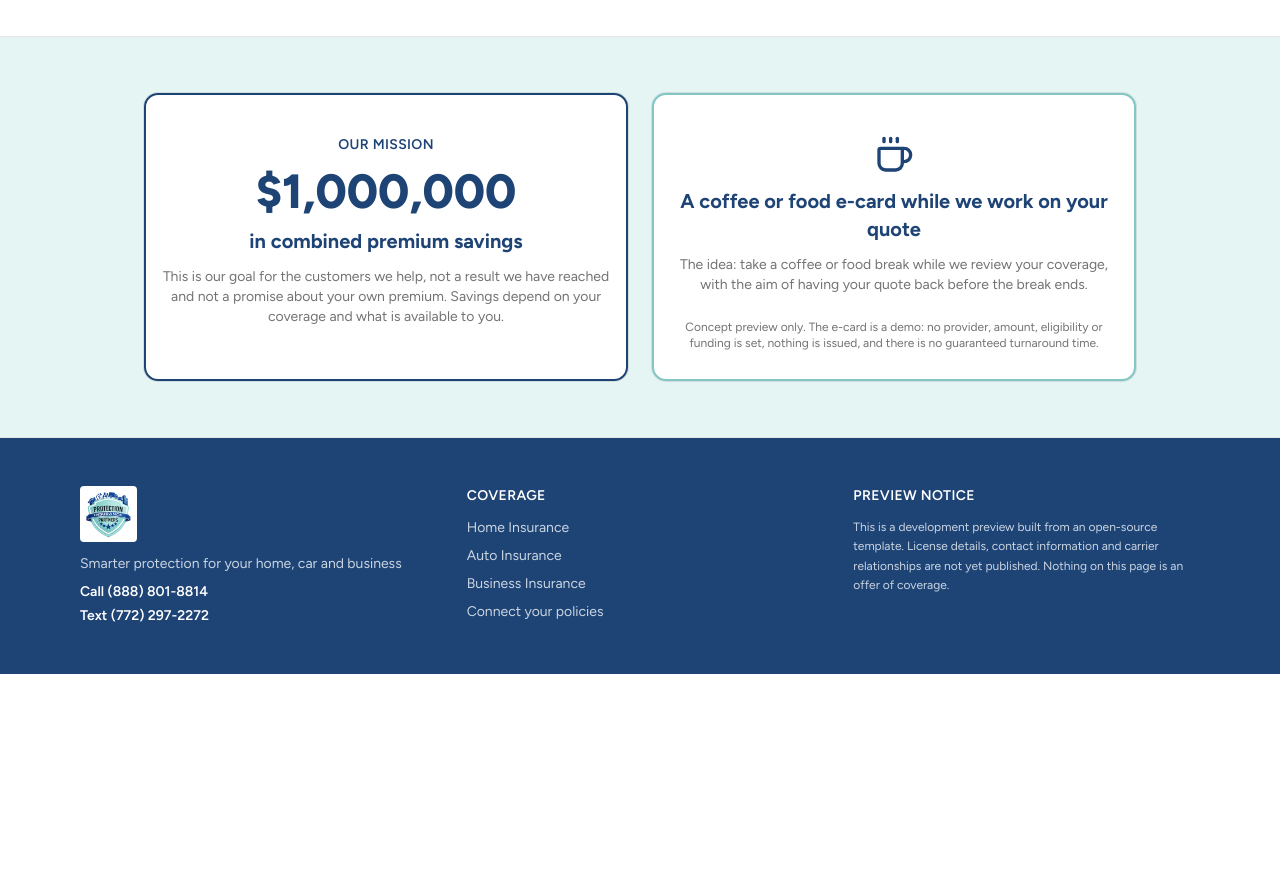
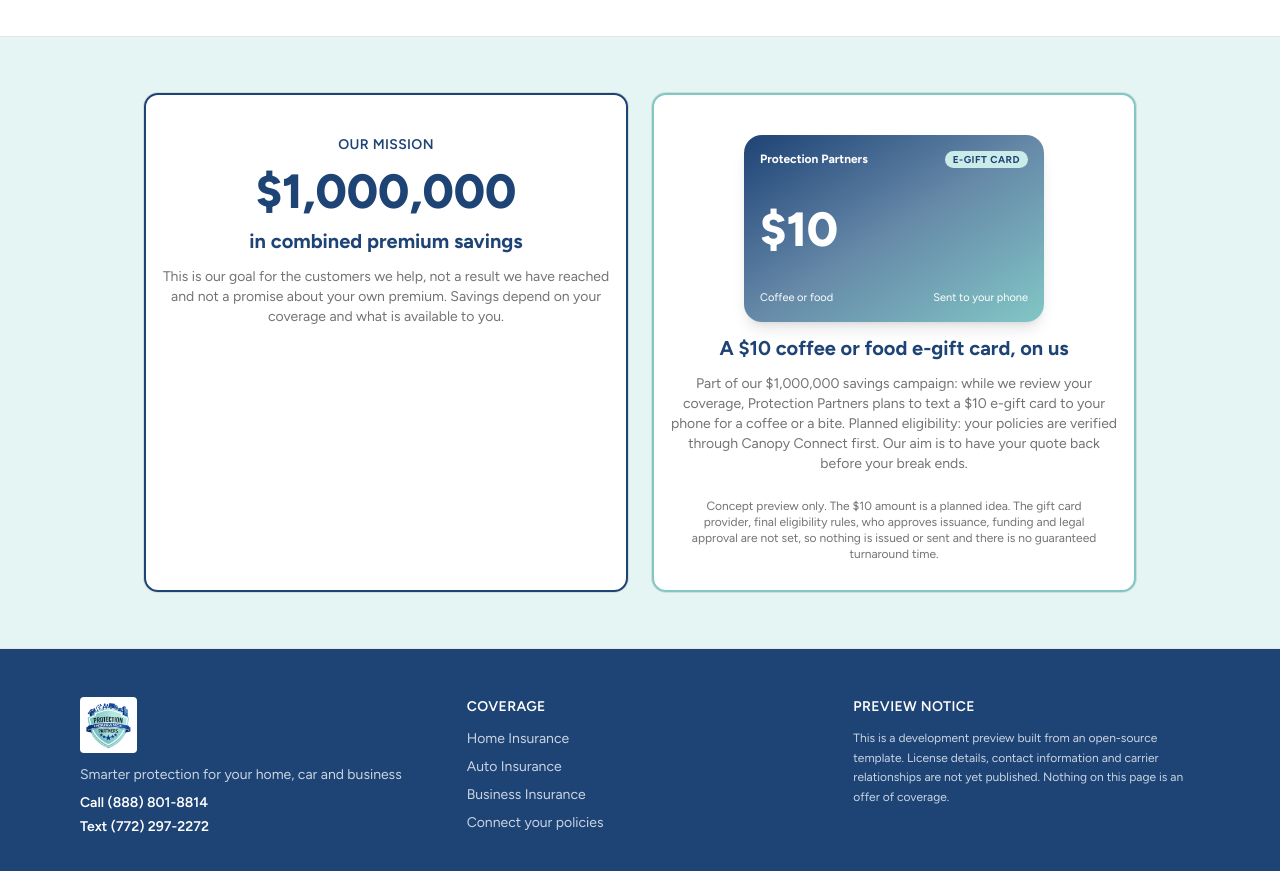
Before and after one commit to breverdbidder/protection-partners-life-dev, a Next.js app: page / in a window 1280 px wide. Shown: the part 1940-2811 px from the top of the page. Before the commit the page ends 2614 px from the top, so only its background shows below. Built offline with nearby package versions, Linux system fonts and the light colour scheme; no server answers.

Commit message:
Revise e-gift card details in page.tsx
Updated the e-gift card section to clarify details about the $10 gift card and its eligibility.

```diff
--- a/src/app/page.tsx
+++ b/src/app/page.tsx
@@ -1,6 +1,6 @@
 import type { Metadata } from "next";
 import Link from "next/link";
-import { ArrowRight, ClipboardCheck, Coffee, Lock, SearchCheck, ExternalLink, Gift } from "lucide-react";
+import { ArrowRight, ClipboardCheck, Lock, SearchCheck, ExternalLink, Gift } from "lucide-react";
 import { Button } from "@/components/ui/button";
 import { Badge } from "@/components/ui/badge";
 import { Card, CardContent } from "@/components/ui/card";
@@ -119,15 +119,22 @@
           </Card>
           <Card className="border-2 border-primary-bright">
             <CardContent className="flex flex-col gap-3 pt-6 text-center">
-              <Coffee className="mx-auto size-10 text-primary" aria-hidden />
-              <h2 className="text-xl font-bold text-navy">A coffee or food e-card while we work on your quote</h2>
+              <div role="img" aria-label="Illustration of a $10 Protection Partners e-gift card" className="mx-auto flex aspect-[1.6] w-full max-w-[300px] flex-col justify-between rounded-2xl bg-gradient-to-br from-navy via-[#6689a8] to-primary-bright p-4 text-left text-white shadow-lg">
+                <div className="flex items-center justify-between text-xs font-bold">
+                  <span>Protection Partners</span>
+                  <span className="rounded-full bg-[#cbebe9] px-2 py-0.5 text-[10px] tracking-wider text-navy">E-GIFT CARD</span>
+                </div>
+                <div className="text-5xl font-extrabold leading-none">$10</div>
+                <div className="flex justify-between text-[11px]"><span>Coffee or food</span><span>Sent to your phone</span></div>
+              </div>
+              <h2 className="text-xl font-bold text-navy">A $10 coffee or food e-gift card, on us</h2>
               <p className="text-sm text-muted-foreground">
-                The idea: take a coffee or food break while we review your coverage, with the aim of
-                having your quote back before the break ends.
+                Part of our $1,000,000 savings campaign: while we review your coverage, Protection Partners plans
+                to text a $10 e-gift card to your phone for a coffee or a bite. Planned eligibility: your policies are verified through Canopy Connect first. Our aim is to have your quote back before your break ends.
               </p>
               <p className="rounded-md bg-background p-3 text-xs text-muted-foreground">
-                Concept preview only. The e-card is a demo: no provider, amount, eligibility or funding is set,
-                nothing is issued, and there is no guaranteed turnaround time.
+                Concept preview only. The $10 amount is a planned idea. The gift card provider, final eligibility rules, who approves issuance, funding and
+                legal approval are not set, so nothing is issued or sent and there is no guaranteed turnaround time.
               </p>
             </CardContent>
           </Card>
```
